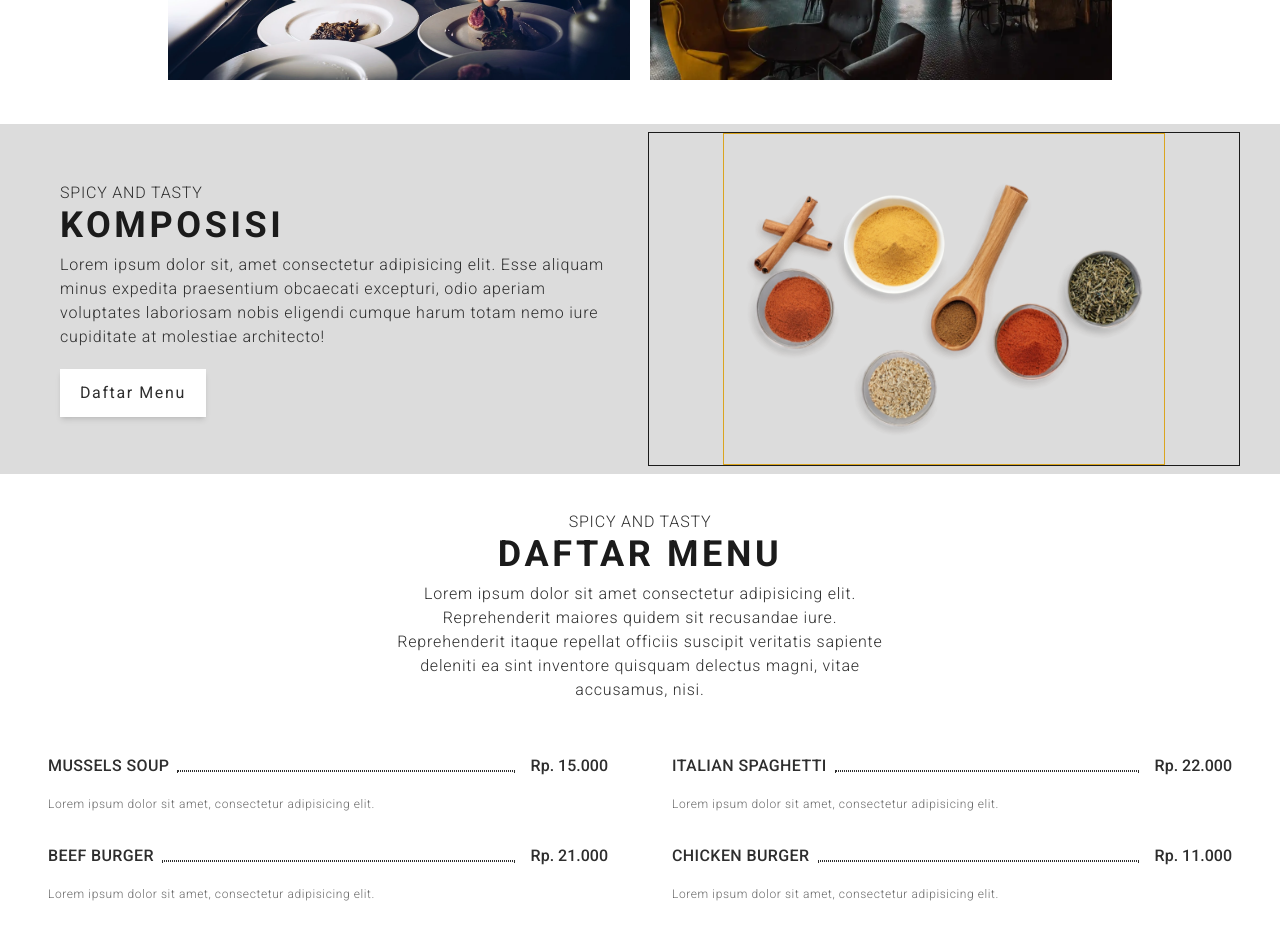
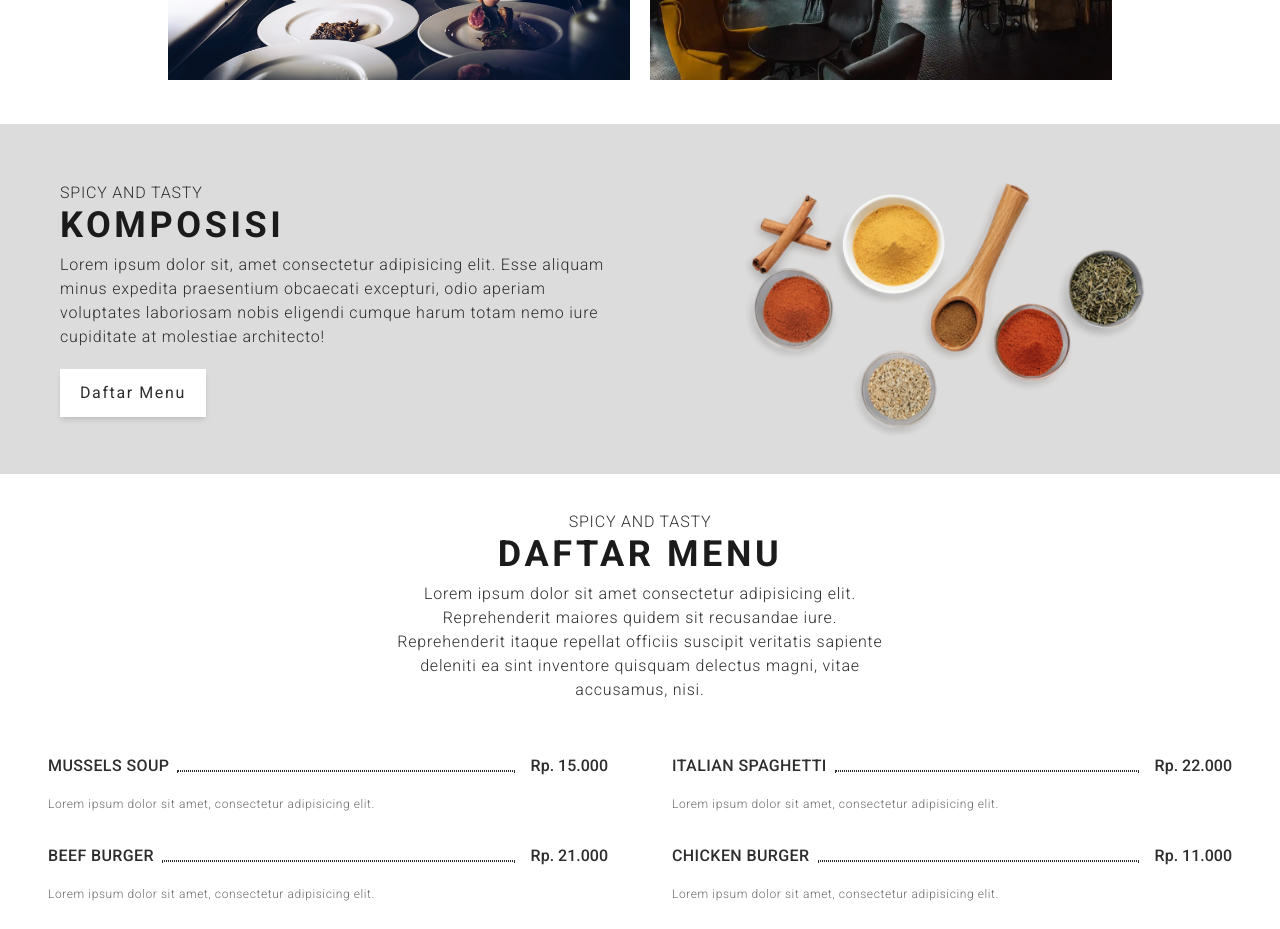
Before and after one commit to Mannn21/cuisine-noir, a React (Vite) app: page / in a window 1280 px wide. Shown: the part 1280-2209 px from the top of the page. Built offline with nearby package versions, Linux system fonts and the light colour scheme; a web font is replaced by a local one.

Commit message:
update bug

```diff
--- a/src/components/Info/index.jsx
+++ b/src/components/Info/index.jsx
@@ -21,8 +21,8 @@ const Info = () => {
 						Daftar Menu
 					</button>
 				</div>
-                <div className="w-full md:w-1/2 h-full flex flex-col justify-center items-center border border-color-black">
-                    <div className="md:w-3/4 w-full h-[300px] md:h-full p-3 object-cover object-center border border-color-gold">
+                <div className="w-full md:w-1/2 h-full flex flex-col justify-center items-center">
+                    <div className="md:w-3/4 w-full h-[300px] md:h-full p-3 object-cover object-center">
                         <img src={Spice} alt="spice" className="w-full h-full object-cover object-center"/>
                     </div>
                 </div>
```
